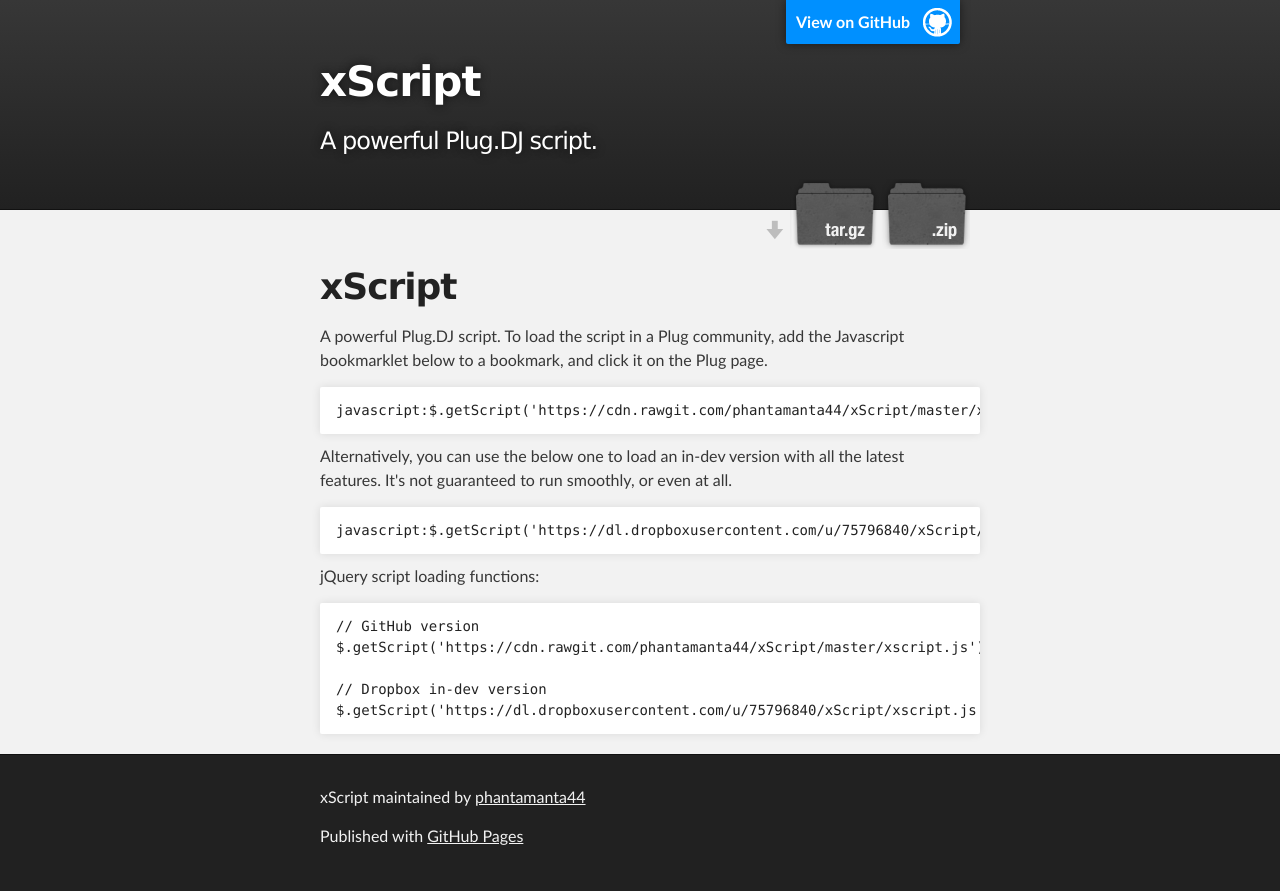
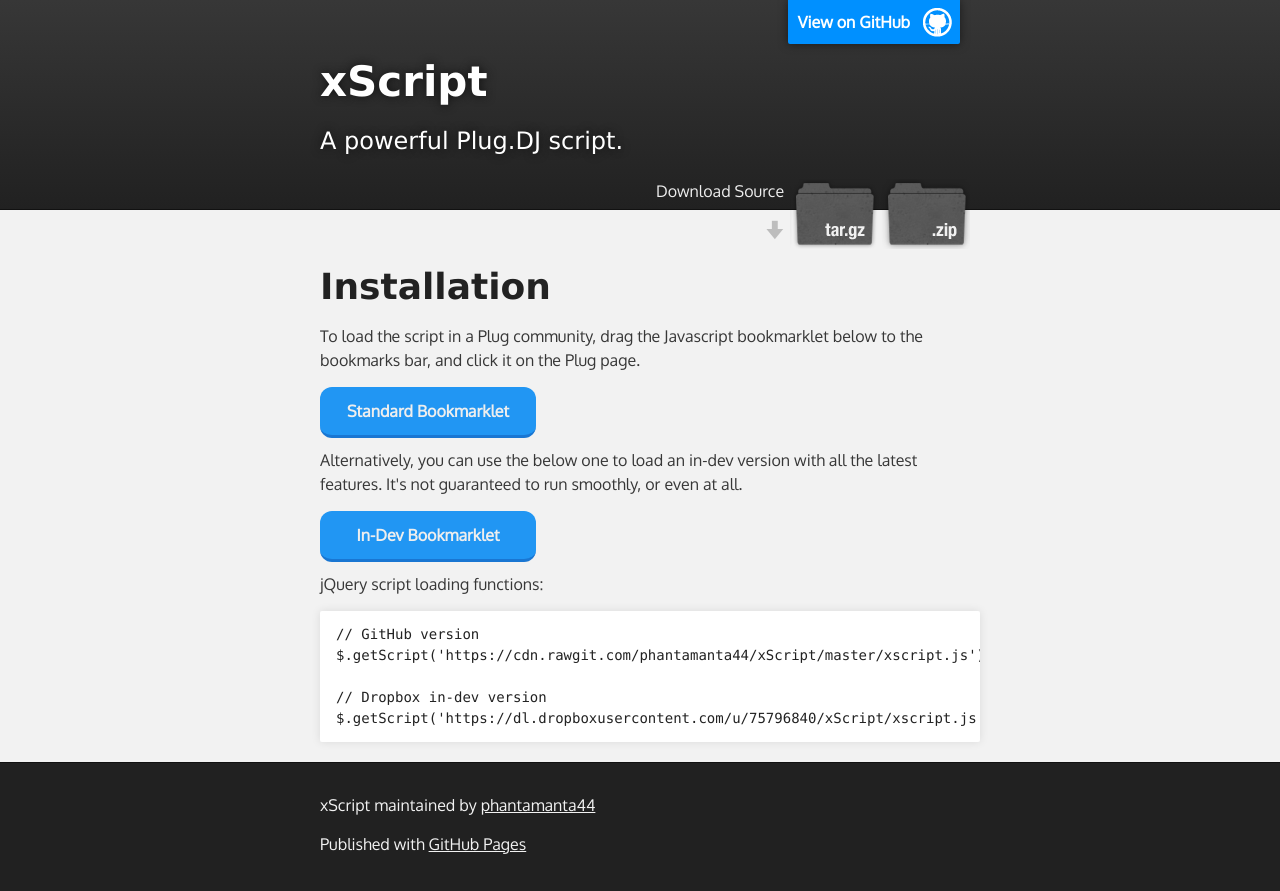
Before and after one commit to phantamanta44/xScript, a plain HTML site: page index.html in a window 1280 px wide. Drawn offline with Linux system fonts and the light colour scheme; a web font is replaced by a local one.

Commit message:
Customization

```diff
--- a/index.html
+++ b/index.html
@@ -22,6 +22,7 @@
           <h2 id="project_tagline">A powerful Plug.DJ script.</h2>
 
             <section id="downloads">
+              <span id="dl-label">Download Source</span>
               <a class="zip_download_link" href="https://github.com/phantamanta44/xScript/zipball/master">Download this project as a .zip file</a>
               <a class="tar_download_link" href="https://github.com/phantamanta44/xScript/tarball/master">Download this project as a tar.gz file</a>
             </section>
@@ -32,18 +33,15 @@
     <div id="main_content_wrap" class="outer">
       <section id="main_content" class="inner">
         <h1>
-<a id="xscript" class="anchor" href="#xscript" aria-hidden="true"><span class="octicon octicon-link"></span></a>xScript</h1>
+<a id="xscript" class="anchor" href="#xscript" aria-hidden="true"><span class="octicon octicon-link"></span></a>Installation</h1>
 
-<p>A powerful Plug.DJ script.
-To load the script in a Plug community, add the Javascript bookmarklet below to a bookmark, and click it on the Plug page.  </p>
+<p>To load the script in a Plug community, drag the Javascript bookmarklet below to the bookmarks bar, and click it on the Plug page.</p>
 
-<pre><code>javascript:$.getScript('https://cdn.rawgit.com/phantamanta44/xScript/master/xscript.js')
-</code></pre>
+<a class="bmlet" href="javascript:$.getScript('https://cdn.rawgit.com/phantamanta44/xScript/master/xscript.js')">Standard Bookmarklet</a>
 
 <p>Alternatively, you can use the below one to load an in-dev version with all the latest features. It's not guaranteed to run smoothly, or even at all.</p>
 
-<pre><code>javascript:$.getScript('https://dl.dropboxusercontent.com/u/75796840/xScript/xscript.js')
-</code></pre>
+<a class="bmlet" href="javascript:$.getScript('https://dl.dropboxusercontent.com/u/75796840/xScript/xscript.js')">In-Dev Bookmarklet</a>
 
 <p>jQuery script loading functions:</p>
 
--- a/javascripts/main.js
+++ /dev/null
@@ -1 +0,0 @@
-console.log('This would be the main JS file.');
--- a/stylesheets/stylesheet.css
+++ b/stylesheets/stylesheet.css
@@ -4,6 +4,8 @@
 *******************************************************************************/
 
 @import url(pygment_trac.css);
+@import url(http://fonts.googleapis.com/css?family=Ek+Mukta);
+@import url(http://fonts.googleapis.com/css?family=Oxygen);
 
 /*******************************************************************************
 MeyerWeb Reset
@@ -53,7 +55,7 @@
   color:#373737;
   background: #212121;
   font-size: 16px;
-  font-family: 'Myriad Pro', Calibri, Helvetica, Arial, sans-serif;
+  font-family: 'Oxygen', 'Myriad Pro', Calibri, Helvetica, Arial, sans-serif;
   line-height: 1.5;
   -webkit-font-smoothing: antialiased;
 }
@@ -62,8 +64,7 @@
   margin: 10px 0;
   font-weight: 700;
   color:#222222;
-  font-family: 'Lucida Grande', 'Calibri', Helvetica, Arial, sans-serif;
-  letter-spacing: -1px;
+  font-family: 'Ek Mukta', 'Lucida Grande', 'Calibri', Helvetica, Arial, sans-serif;
 }
 
 h1 {
@@ -423,3 +424,33 @@
   }
 
 }
+
+/* Phanta code */
+
+.bmlet {
+    display: block;
+    height: 48px;
+    width: 216px;
+    line-height: 48px;
+    background: #2196F3;
+    border-radius: 12px;
+    border-bottom: solid 3px #1976D2;
+    text-align: center;
+}
+
+.bmlet:link, .bmlet:active, .bmlet:visited {
+    text-decoration: none;
+    color: #eee;
+    font-weight: 600;
+}
+
+.bmlet:active {
+    border-bottom-width: 1px;
+    padding-top: 2px;
+}
+
+#dl-label {
+    color: #eee;
+    position: absolute;
+    left: -104px;
+}
```
Also changed, not shown: params.json (deleted, +0 -1 lines).
